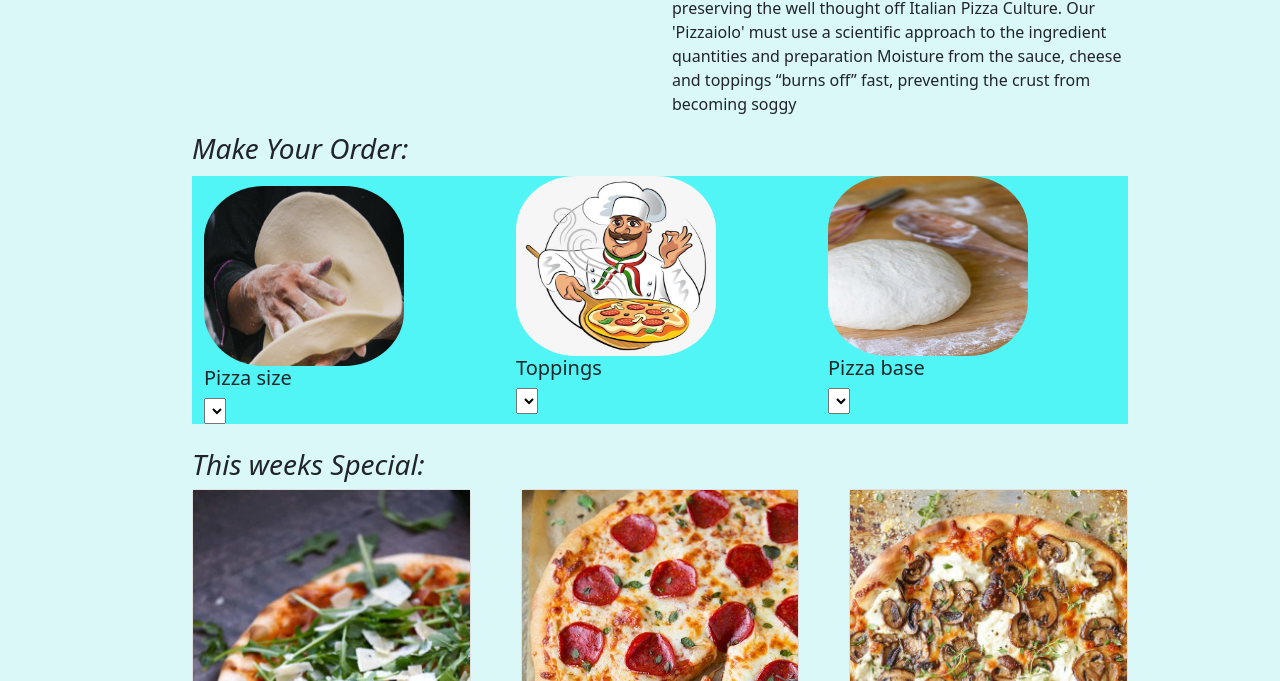
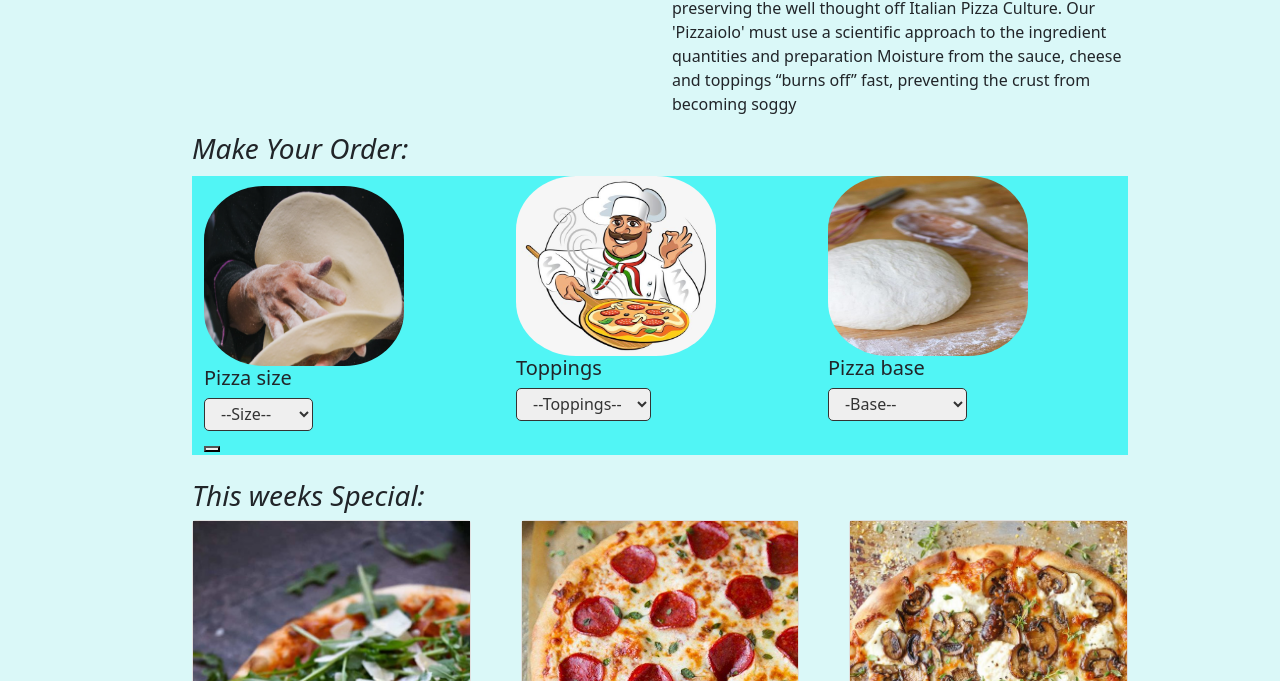
Before and after one commit to Jidraph1/Pizzeria, a plain HTML site: page index.html in a window 1280 px wide. Shown: the part 419-1100 px from the top of the page. Drawn offline with nearby package versions, Linux system fonts and the light colour scheme.

Commit message:
select option

```diff
--- a/css/style.css
+++ b/css/style.css
@@ -9,6 +9,7 @@ body{
     padding-left: 15%;
     margin-top: 30px;
 }
+
 .container h2{
     font-size: 40px;
 
@@ -76,6 +77,13 @@ nav ul li a{
     margin: 0;
     margin-top: 10px;
 }
+.select{
+    padding: 3.5px 12px;
+    color: #333333;
+    border: 1px solid;
+    cursor: pointer;
+    border-radius: 5px;
+}
 h3 {
     text-align: centre;
     font-style: italic;
--- a/index.html
+++ b/index.html
@@ -36,40 +36,52 @@
         </div>
     </div>
 
-
-
-
+<!-- order -->
     <h3> Make Your Order:</h3>
-    <div class="container-fluid order">
+    <div class="container order">
           <div class="row">
              <div class=" make order col-lg-4 col-md-6 col-sm-12">
                  <img src="images/Spinning-pizza-dough.png" id="img2" alt=".">
                  <h5>Pizza size</h5>
-                 <select>
-
+                 <select class="select">
+                     <option disabled selected>--Size--</option>
+                     <option value="Small">Small</option>
+                     <option value="Medium">Medium</option>
+                     <option value="Large">Large</option>
                  </select>
              </div>
              <div class="col-lg-4 col-md-6 col-sm-12">
                  <img src="images/toppings.jpg" id="img2" alt=".">
                  <h5>Toppings</h5>
-                 <select>
+                 <select class="select">
+                    <option disabled selected>--Toppings--</option>
+                    <option value="Extra Cheese">Cheese</option>
+                    <option value="Olives">Olives</option>
+                    <option value="Peperoni">Peperoni</option>
 
                  </select>
              </div>
              <div class="col-lg-4 col-md-6 col-sm-12">
                  <img src="images/pizzadough.jpg" id="img2" alt=".">
                  <h5>Pizza base</h5>
-                 <select>
+                 <select class="select">
+                    <option disabled selected>-Base--</option>
+                    <option value="Crispy">Crispy</option>
+                    <option value="Stuffed">Stuffed</option>
+                    <option value="Gluten_Free">Glutten Free</option>
 
                  </select>
              </div>
          </div>
+         <button></button>
      </div>
+
+
+
      <br>
 
-
+<!-- cards -->
      <h3> This weeks Special:</h3>
-
     <div class="cards">
         <div class="card">
             <img src="images/magerita.jpg" alt="" class="card__img">
```
